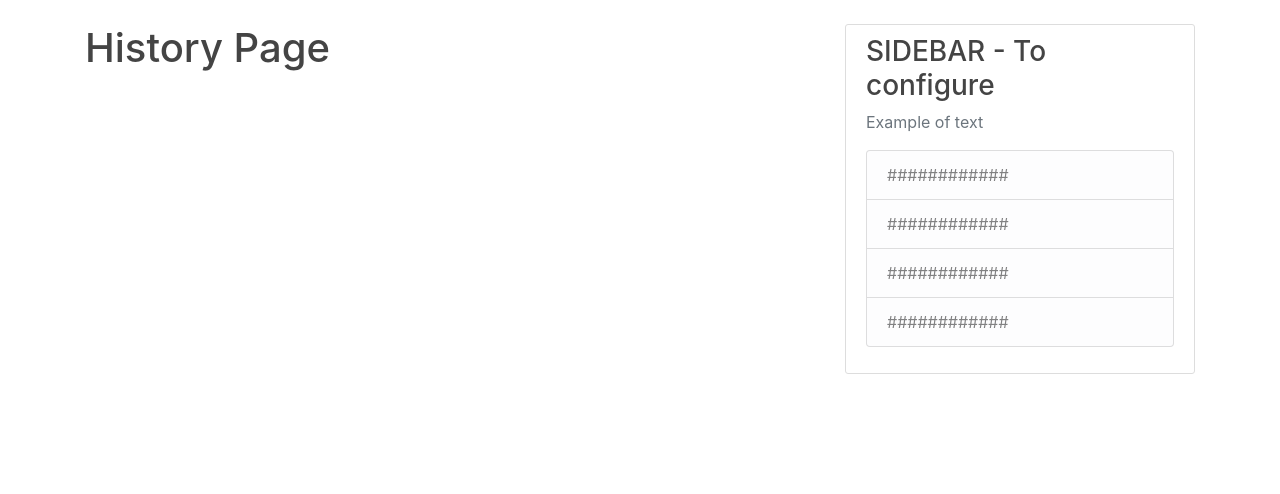
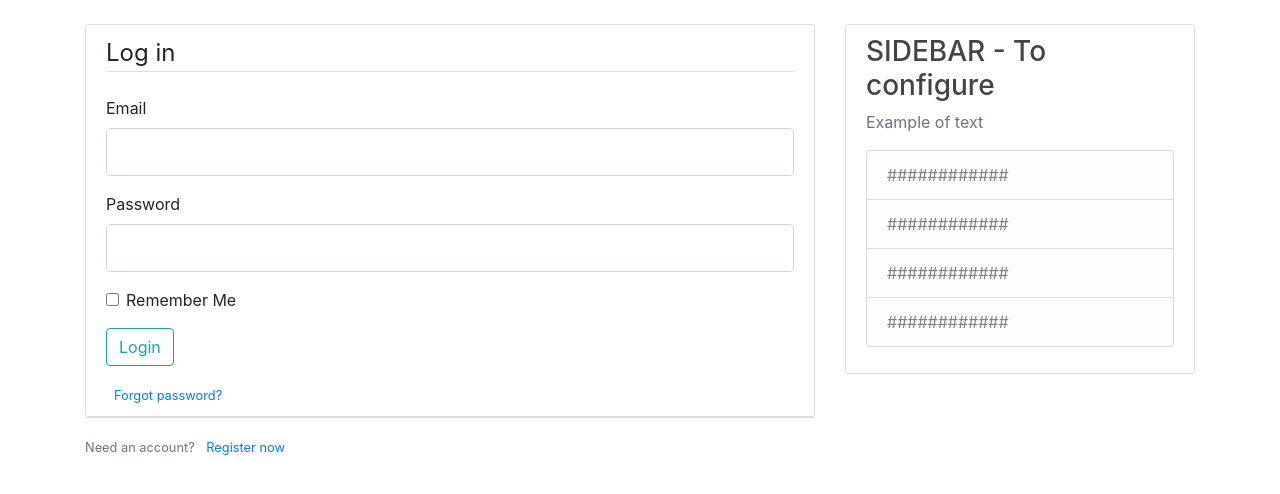
Before and after one commit to awstabaka/change-management-app, a Flask app: page /login in a window 1280 px wide. Shown: the part 56-550 px from the top of the page. Run offline with Flask 2, Linux system fonts and the light colour scheme; some libraries are stand-ins or nearby versions.

Commit message:
Modified login and register endpoints with forms

```diff
--- a/templates/login.html
+++ b/templates/login.html
@@ -1,4 +1,52 @@
 {% extends "layout.html" %}
 {% block content %}
-    <h1>History Page</h1>
+    <div class="content-section">
+      <form method="POST" action="">
+        {{ form.hidden_tag() }}
+        <fieldset class="form-group">
+          <legend class="border-bottom mb-4">Log in</legend>
+          <div class="form-group">
+            {{ form.email.label(class="form-control-label") }}
+            {% if form.email.errors %}
+              {{ form.email(class="form-control form-control-lg is-invalid") }}
+              <div class="invalid-feedback">
+                {% for error in form.email.errors %}
+                  <span>{{ error }}</span>
+                {% endfor %}
+              </div>
+            {% else %}
+              {{ form.email(class="form-control form-control-lg") }}
+            {% endif %}
+          </div>
+          <div class="form-group">
+            {{ form.password.label(class="form-control-label") }}
+            {% if form.password.errors %}
+              {{ form.password(class="form-control form-control-lg is-invalid") }}
+              <div class="invalid-feedback">
+                {% for error in form.password.errors %}
+                  <span>{{ error }}</span>
+                {% endfor %}
+              </div>
+            {% else %}
+              {{ form.password(class="form-control form-control-lg") }}
+            {% endif %}
+          </div>
+          <div class="form-check">
+            {{ form.remember(class="form-check-input") }}
+            {{ form.remember.label(class="form-check-label") }}
+          </div>
+        </fieldset>
+        <div class="form-group">
+          {{ form.submit(class="btn btn-outline-info") }}
+        </div>
+        <small class="text-muted ml-2">
+          <a href="#">Forgot password?</a>
+        </small>
+      </form>
+    </div>
+    <div class="border-top pt-3">
+      <small class="text-muted">
+        Need an account? <a class="ml-2" href="{{ url_for('register') }}">Register now</a>
+      </small>
+    </div>
 {% endblock content %}
--- a/templates/register.html
+++ b/templates/register.html
@@ -57,10 +57,10 @@
               {{ form.confirm_password(class="form-control form-control-lg") }}
             {% endif %}
           </div>
-          <div class="form-group">
-            {{ form.submit(class="btn btn-outline-info") }}
-          </div>
         </fieldset>
+        <div class="form-group">
+          {{ form.submit(class="btn btn-outline-info") }}
+        </div>
       </form>
     </div>
     <div class="border-top pt-3">
```
